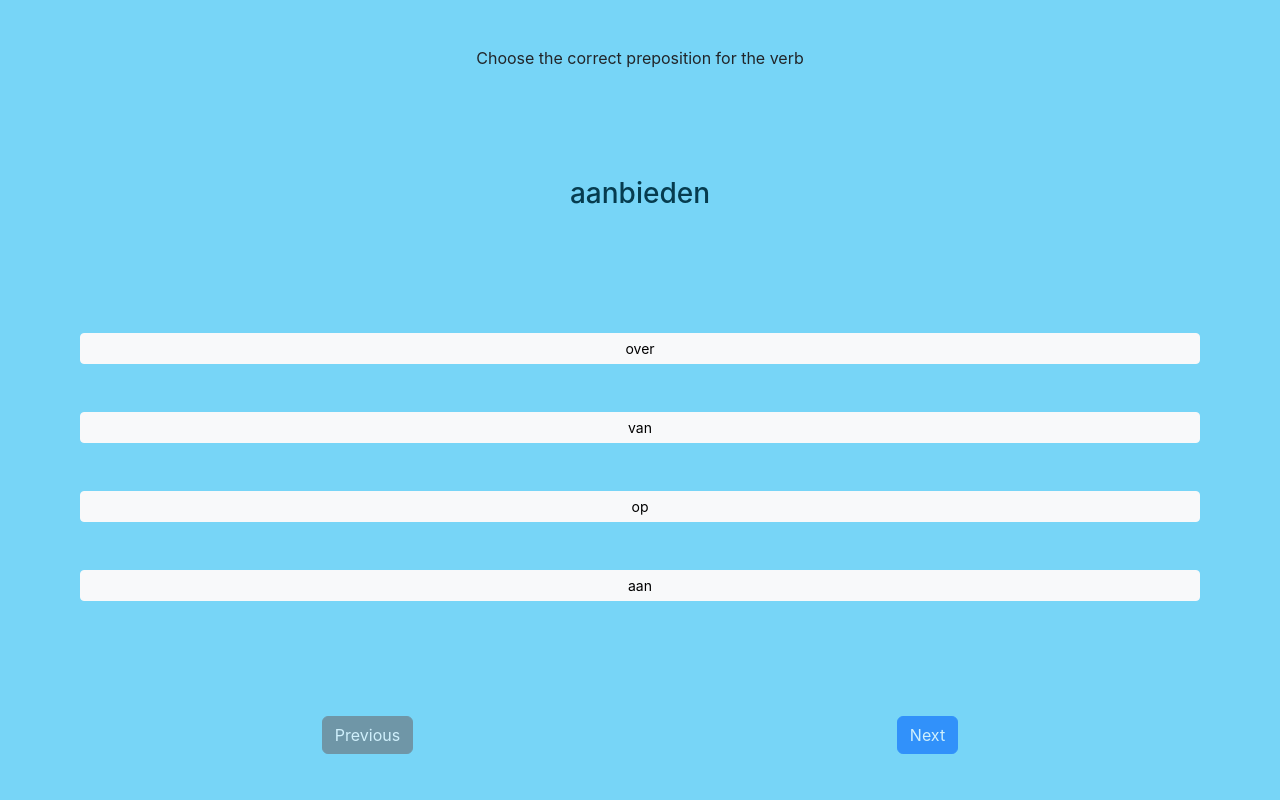
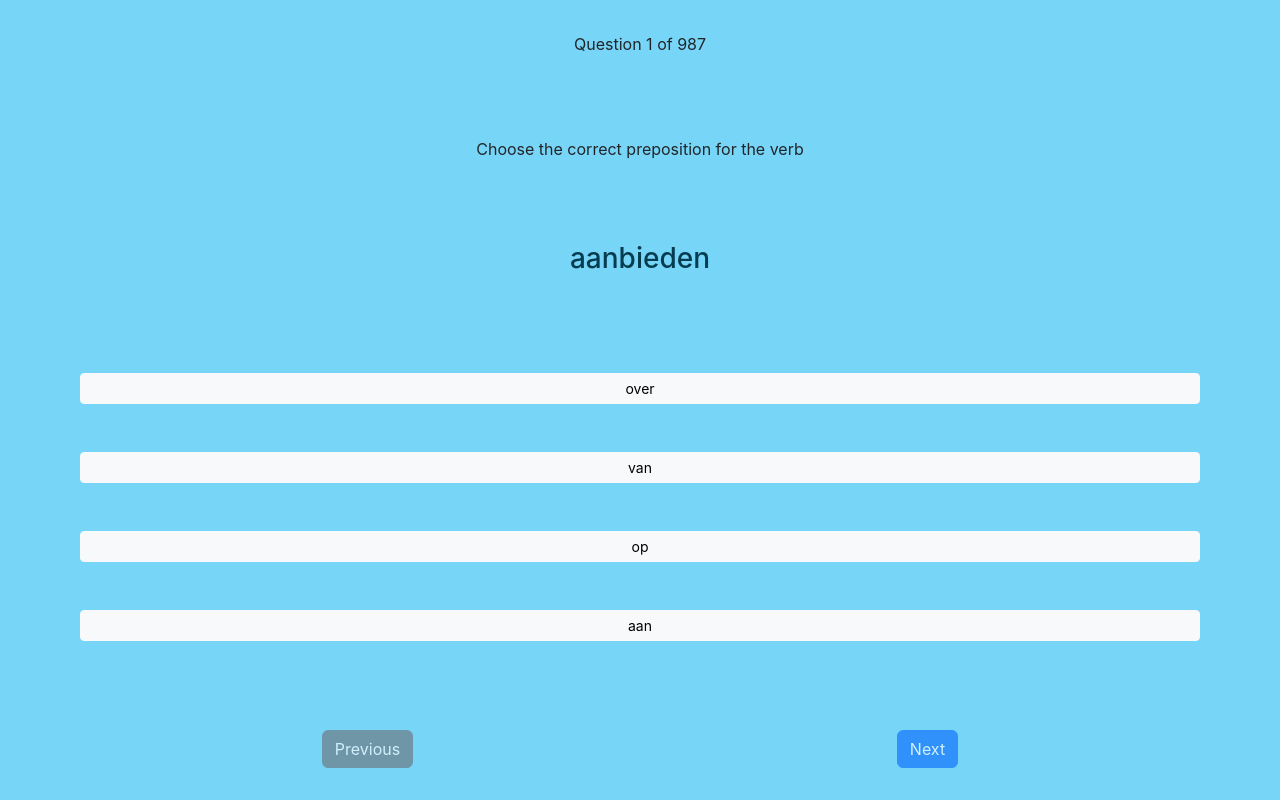
Before and after one commit to SheaMeyers/dutch-practice, a React (Create React App) app: page / in a window 1280 px wide. Built offline with nearby package versions, Linux system fonts and the light colour scheme.

Commit message:
Show current question number

```diff
--- a/src/prepositions/Prepositions.tsx
+++ b/src/prepositions/Prepositions.tsx
@@ -89,6 +89,7 @@ const Prepositions = () => {
 
     return (
         <div className="Prepositions">
+            <p>Question {questionNumber+1} of {questions.length}</p>
             <p>Choose the correct preposition for the verb</p>
             <p className="h3 Verb">{questions[questionNumber].word}</p>
             <div className="Choices">
```
